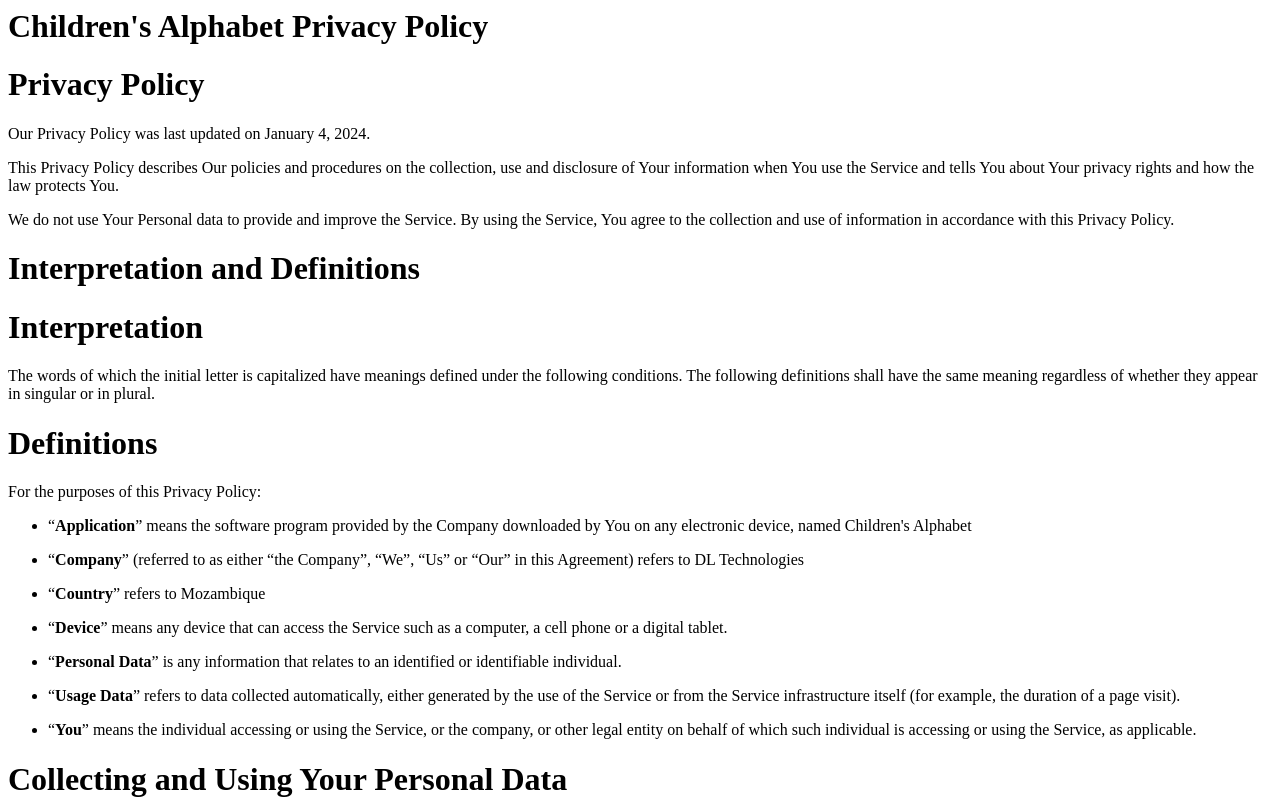
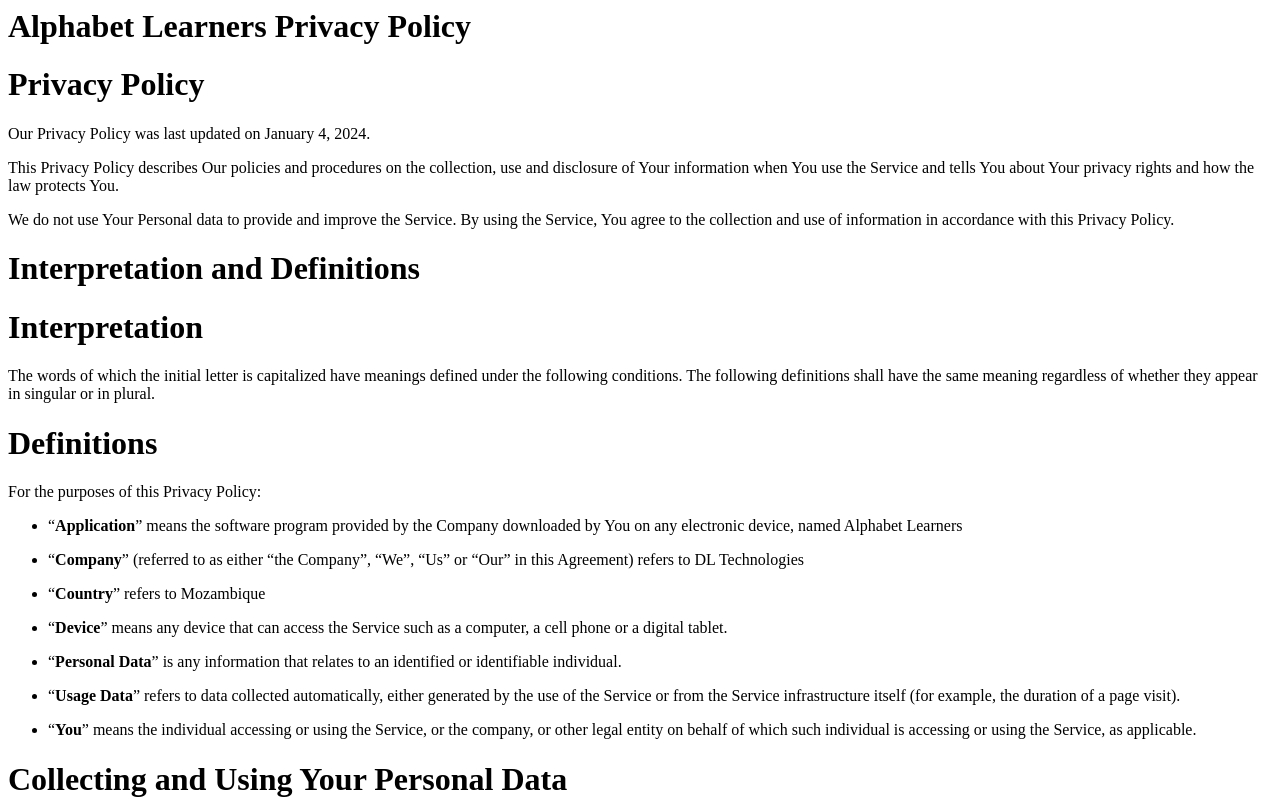
Before and after one commit to damascenol/tinyalphabet-privacy, a plain HTML site: page index.html in a window 1280 px wide. Shown: the top 801 px of the page. Drawn offline with Linux system fonts and the light colour scheme.

Commit message:
Update index.html

```diff
--- a/index.html
+++ b/index.html
@@ -1,5 +1,5 @@
 <div>
-    <h1>Children's Alphabet Privacy Policy</h1>
+    <h1>Alphabet Learners Privacy Policy</h1>
 </div>
 <h1>Privacy Policy</h1>
 <p>Our Privacy Policy was last updated on January 4, 2024.</p>
@@ -11,7 +11,7 @@
 <h1>Definitions</h1>
 <p>For the purposes of this Privacy Policy:</p>
 <ul>
-<p><li> &ldquo;<strong>Application</strong>&rdquo; means the software program provided by the Company downloaded by You on any electronic device, named Children's Alphabet</li></p>
+<p><li> &ldquo;<strong>Application</strong>&rdquo; means the software program provided by the Company downloaded by You on any electronic device, named Alphabet Learners</li></p>
 <p><li> &ldquo;<strong>Company</strong>&rdquo; (referred to as either &ldquo;the Company&rdquo;, &ldquo;We&rdquo;, &ldquo;Us&rdquo; or &ldquo;Our&rdquo; in this Agreement) refers to DL Technologies</li></p>
 <p><li> &ldquo;<strong>Country</strong>&rdquo; refers to Mozambique</li></p>
 <p><li> &ldquo;<strong>Device</strong>&rdquo; means any device that can access the Service such as a computer, a cell phone or a digital tablet.</li></p>
```
